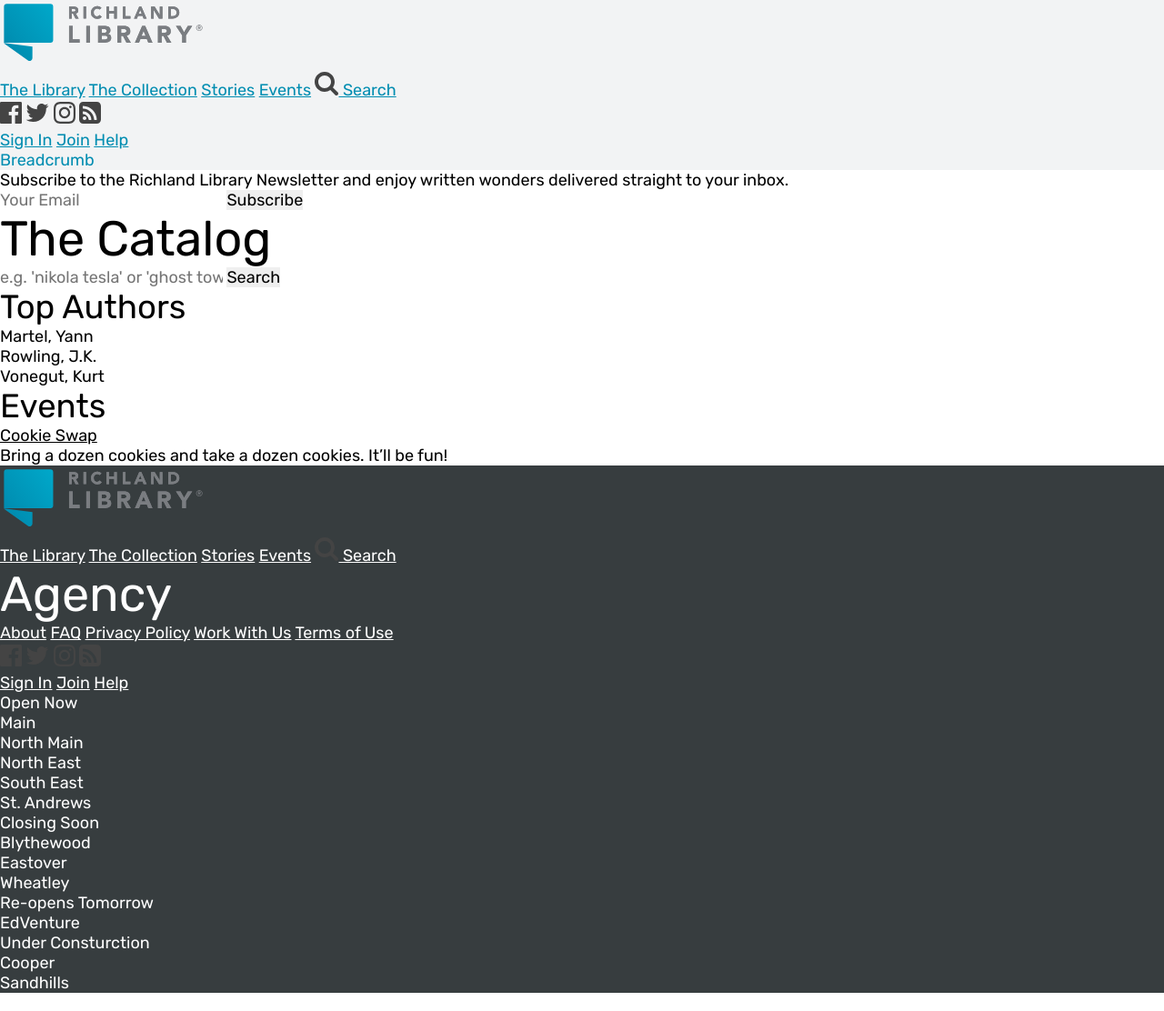
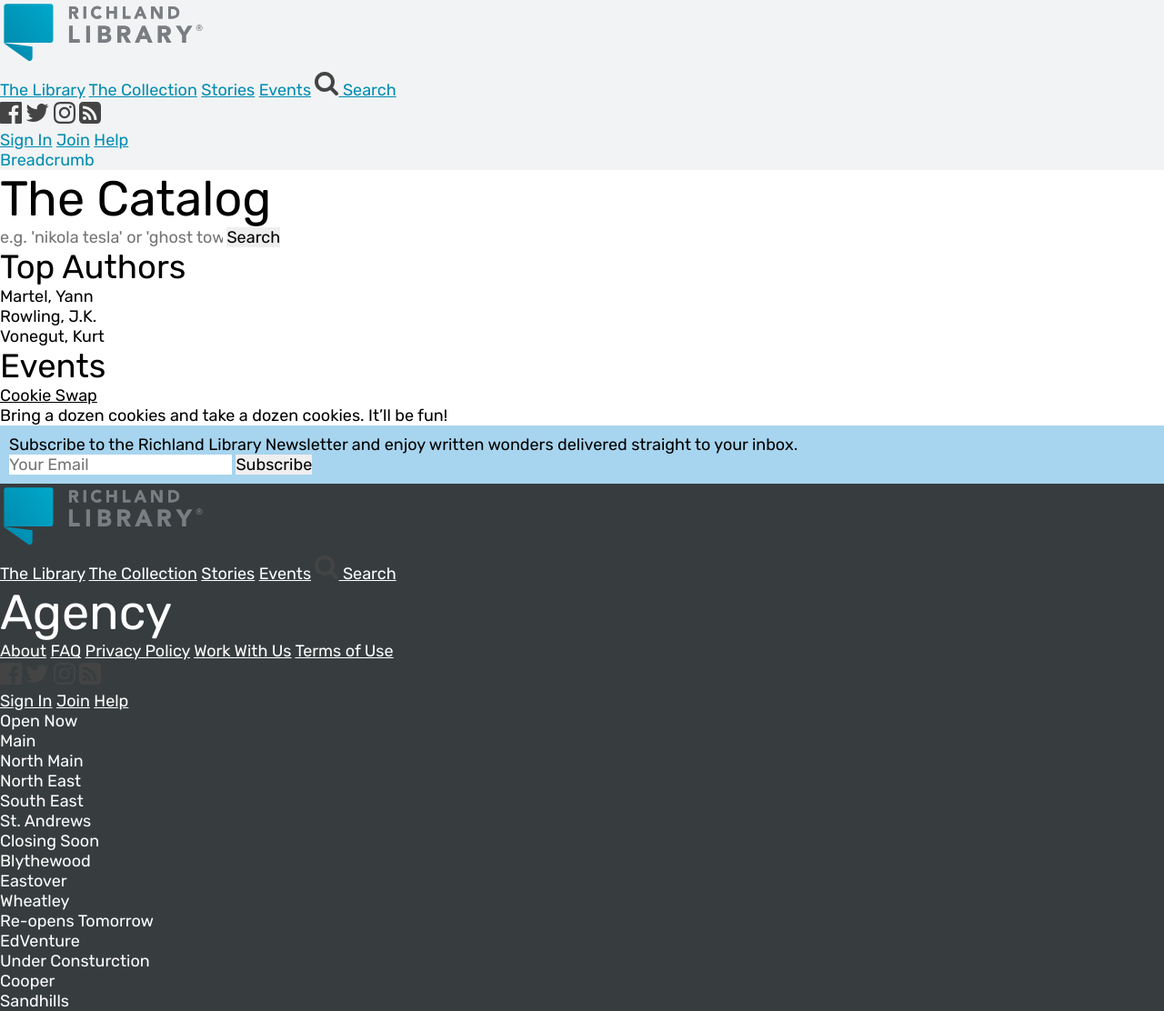
Before and after one commit to RCPL/v3, a Jekyll site: the page built from index.md, in a window 1280 px wide. Shown: the whole page at 91% size. Built offline with Jekyll 4.4.1, drawn with Linux system fonts in a browser that asks for light colours; some web fonts are replaced.

Commit message:
moved + styled newsletter form

```diff
--- a/_includes/header.html
+++ b/_includes/header.html
@@ -2,6 +2,7 @@
 <img src="{{ site.github.url }}/img/ui/logo-md.svg" alt="Richland Library" class="desktop logo">
 <img src="{{ site.github.url }}/img/ui/logo-sm.svg" alt="Richland Library" class="mobile logo">
 <a class="mobile" href="javascript:toggle('.menu')">Menu</a>
+
 <nav class="primary">
   <a href="{{ site.github.url }}/library">The Library</a>
   <a href="{{ site.github.url }}/collection">The Collection</a>
@@ -9,11 +10,14 @@
   <a href="{{ site.github.url }}/events">Events</a>
   <a href="{{ site.github.url }}/search"><img class="emoji" src="{{ site.github.url }}/img/ui/search.svg"> Search</a>
 </nav>
+
 <nav class="social">
   <a href="http://facebook.com"><img src="{{ site.github.url }}/img/ui/facebook-square.svg"></a>
   <a href="http://twitter.com"><img src="{{ site.github.url }}/img/ui/twitter.svg"></a>
   <a href="http://instagram.com"><img src="{{ site.github.url }}/img/ui/instagram.svg"></a>
   <a href="{{ site.github.url }}/feed"><img src="{{ site.github.url }}/img/ui/rss-square.svg"></a>
+</nav>
+
 <nav class="user">
   <a href="{{ site.github.url }}/login">Sign In</a>
   <a href="{{ site.github.url }}/login">Join</a>
@@ -22,7 +26,5 @@
 
 {% include breadcrumb.html %}
 
-
 <h1>{{page:title}}</h1>
-
 </header>
--- /dev/null
+++ b/_sass/components/_newsletter.scss
@@ -0,0 +1,5 @@
+@import "colors";
+
+.newsletter {
+  background-color: $internal;
+}
--- a/css/library.scss
+++ b/css/library.scss
@@ -3,6 +3,9 @@
 
 @import "colors";
 @import "typography";
+
+// Components
+@import "components/newsletter";
 
 html{
   background-color:white;
--- a/index.md
+++ b/index.md
@@ -5,25 +5,19 @@
 layout: default
 ---
 
-<form>
-<p>Subscribe to the Richland Library Newsletter and enjoy written wonders delivered straight to your inbox.</p>
-<input type="email" placeholder="Your Email">
-<button>Subscribe</button>
-</form>
+<section>
+  <h2>The Catalog</h2>
+  <form>
+  <input type="text" placeholder="e.g. 'nikola tesla' or 'ghost towns'">
+  <button>Search</button>
+  </form>
 
-<section>
-<h2>The Catalog</h2>
-<form>
-<input type="text" placeholder="e.g. 'nikola tesla' or 'ghost towns'">
-<button>Search</button>
-</form>
-
-<h3>Top Authors</h3>
-<ul>
-  <li>Martel, Yann</li>
-  <li>Rowling, J.K.</li>
-  <li>Vonegut, Kurt</li>
-</ul>
+  <h3>Top Authors</h3>
+  <ul>
+    <li>Martel, Yann</li>
+    <li>Rowling, J.K.</li>
+    <li>Vonegut, Kurt</li>
+  </ul>
 </section>
 
 <h3>Events</h3>
@@ -35,3 +29,11 @@
   </li>
 {% endfor %}
 </ul>
+
+<section class="newsletter cushion">
+  <form>
+  <p>Subscribe to the Richland Library Newsletter and enjoy written wonders delivered straight to your inbox.</p>
+  <input type="email" placeholder="Your Email">
+  <button>Subscribe</button>
+  </form>
+</section>
```
